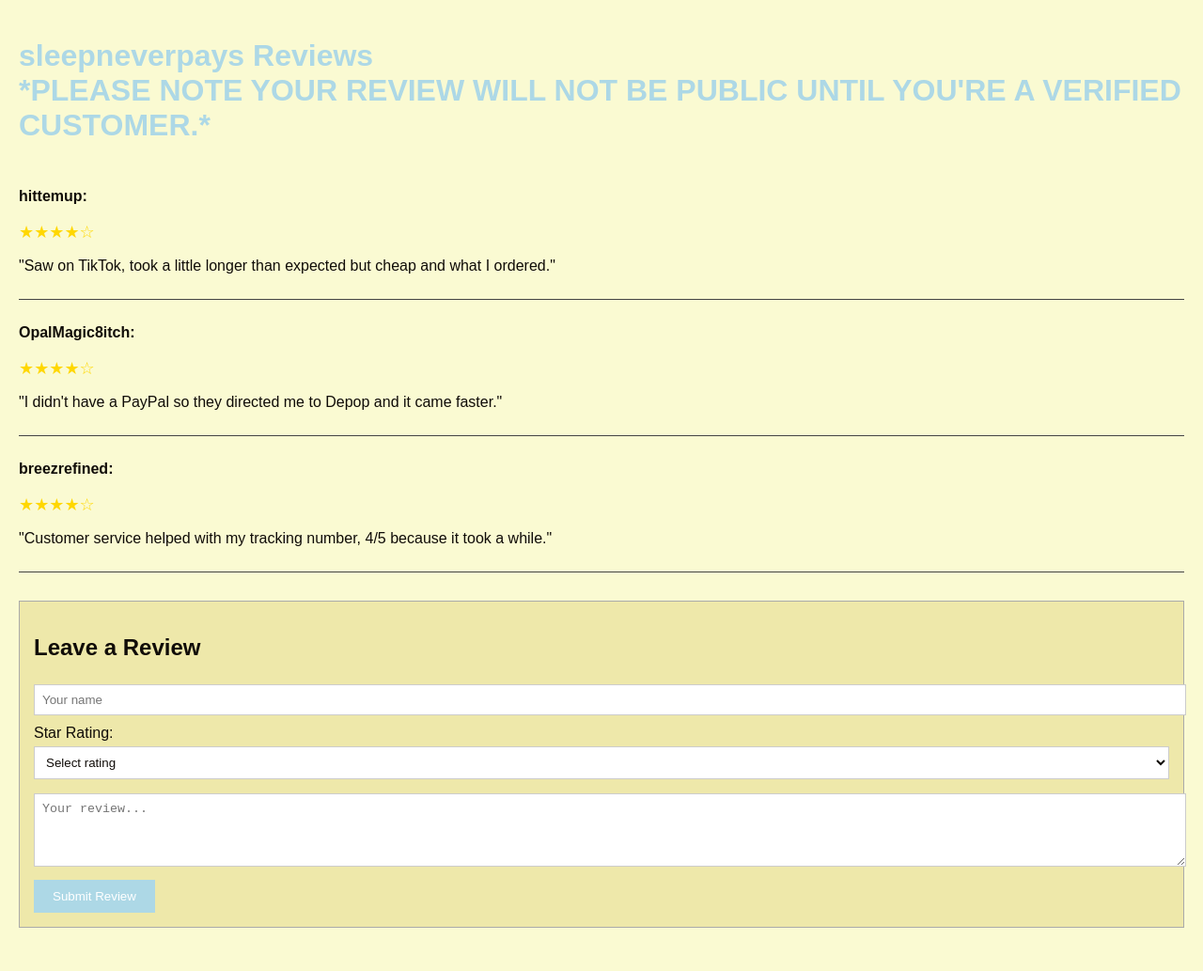
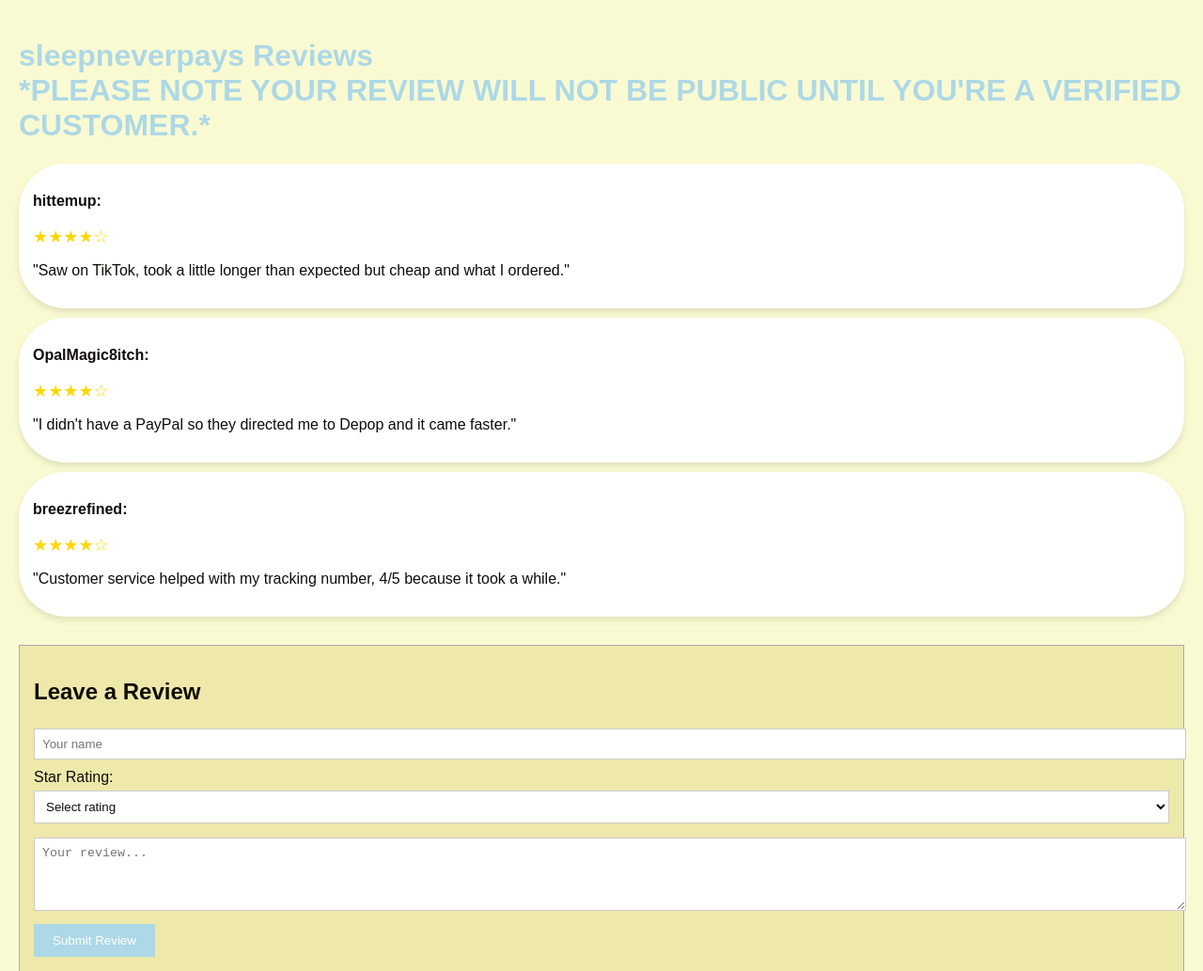
Before and after one commit to sleepneverpays/sleepneverpays-reviews, a plain HTML site: page index.html in a window 1280 px wide. Shown: the top 1033 px of the page at 94% size. Before the commit the page ends 1007 px from the top, so only its background shows below. Drawn offline with Linux system fonts and the light colour scheme.

Commit message:
Update index.html

```diff
--- a/index.html
+++ b/index.html
@@ -15,8 +15,11 @@
       color: #ADD8E6;
     }
     .review {
-      border-bottom: 1px solid #444;
-      padding: 10px 0;
+      padding: 15px;
+      margin-bottom: 10px;
+      background-color: #fff;
+      border-radius: 50px;  /* Oval shape */
+      box-shadow: 0 4px 6px rgba(0, 0, 0, 0.1);  /* Light shadow for better visibility */
     }
     .author {
       font-weight: bold;
```
